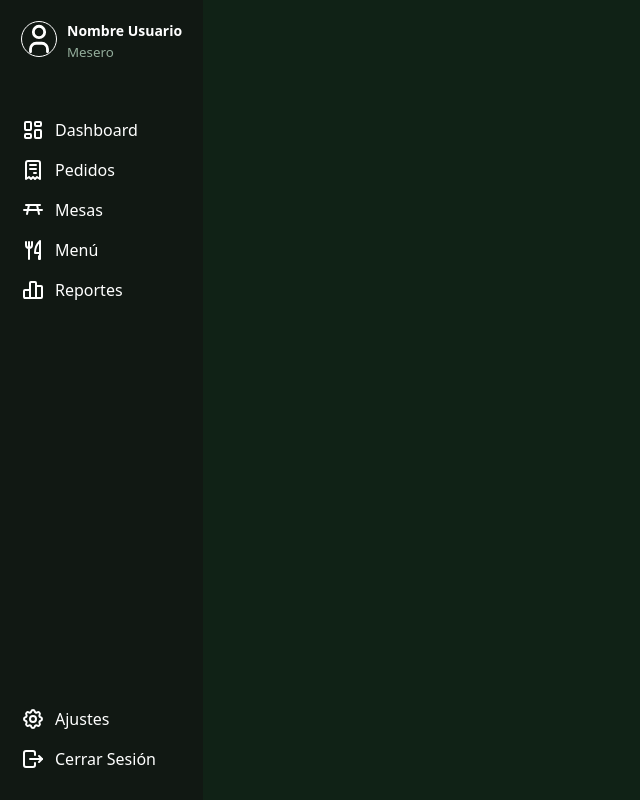
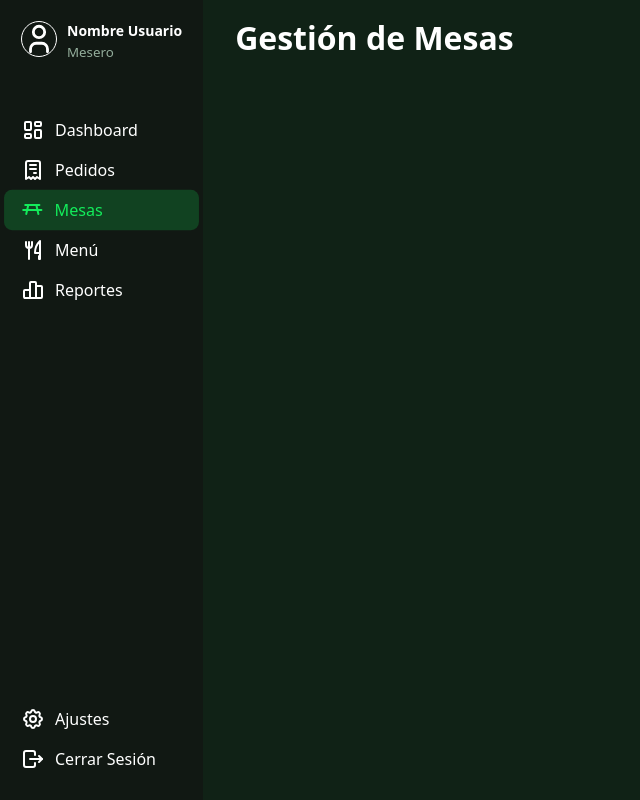
Before and after one commit to Nicolas-Lastra/gastro-manager, a React (Vite) app: page /table-management in a window 1280 px wide. Shown: the whole page, without its empty margins (0-640 px from the left). Built offline with nearby package versions, Linux system fonts and the light colour scheme.

Commit message:
The TableManagement page was added with its respective route.

```diff
--- a/src/App.jsx
+++ b/src/App.jsx
@@ -5,6 +5,7 @@ import { lazy } from 'react'
 
 const Home = lazy(() => import('./pages/Home.jsx'))
 const Menu = lazy(() => import('./pages/Menu.jsx'))
+const TableManagement = lazy(() => import('./pages/TableManagement.jsx') )
 
 function App() {
 
@@ -13,6 +14,7 @@ function App() {
       <Sidebar />
       <Routes>
         <Route path="/" element={<Home />} />
+        <Route path="/table-management"  element={<TableManagement /> } />
         <Route path="/menu" element={<Menu /> } />
       </Routes>
     </>
--- a/src/components/Sidebar.jsx
+++ b/src/components/Sidebar.jsx
@@ -66,7 +66,7 @@ export default function Sidebar() {
           </svg>
           Pedidos
         </NavLink>
-        <NavLink to="/">
+        <NavLink className={({ isActive }) => isActive ? styles.isActive : ''} to="/table-management">
           <svg
             xmlns="http://www.w3.org/2000/svg"
             width="24"
--- /dev/null
+++ b/src/pages/TableManagement.jsx
@@ -0,0 +1,9 @@
+export default function TableManagement() {
+
+    return(
+        <main>
+            <meta name="description" content="Edita tus mesas, cantidad de clientes, delivery y más." />
+            <h1>Gestión de Mesas</h1>
+        </main>
+    )
+}
```
